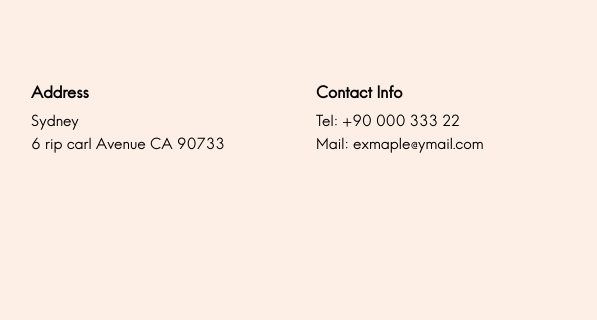
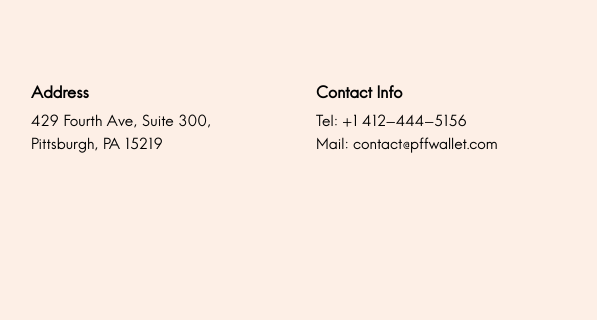
Before and after one commit to pffwallets/pffwallets.github.io, a website: page theme/blog-single.html in a window 1280 px wide. Shown: the part 4269-4589 px from the top of the page, 339-936 px from the left. Drawn offline with nearby package versions, Linux system fonts and the light colour scheme; files whose address does not match are found by name.

Commit message:
Update blog-single.html

```diff
--- a/theme/blog-single.html
+++ b/theme/blog-single.html
@@ -1604,15 +1604,15 @@ line-height:107%;font-family:"Helvetica",sans-serif;mso-fareast-font-family:
         <div class="col-md-3 col-sm-6 mb-4 mb-md-0">
           <h6>Address</h6>
           <ul class="list-unstyled">
-            <li class="font-secondary text-dark">Sydney</li>
-            <li class="font-secondary text-dark">6 rip carl Avenue CA 90733</li>
+            <li class="font-secondary text-dark">429 Fourth Ave, Suite 300,</li>
+            <li class="font-secondary text-dark">Pittsburgh, PA 15219</li>
           </ul>
         </div>
         <div class="col-md-3 col-sm-6 mb-4 mb-md-0">
           <h6>Contact Info</h6>
           <ul class="list-unstyled">
-            <li class="font-secondary text-dark">Tel: +90 000 333 22</li>
-            <li class="font-secondary text-dark">Mail: exmaple@ymail.com</li>
+            <li class="font-secondary text-dark">Tel: +1 412-444-5156</li>
+            <li class="font-secondary text-dark">Mail: contact@pffwallet.com</li>
           </ul>
         </div>
         <div class="col-md-3 col-sm-6 mb-4 mb-md-0">
```
